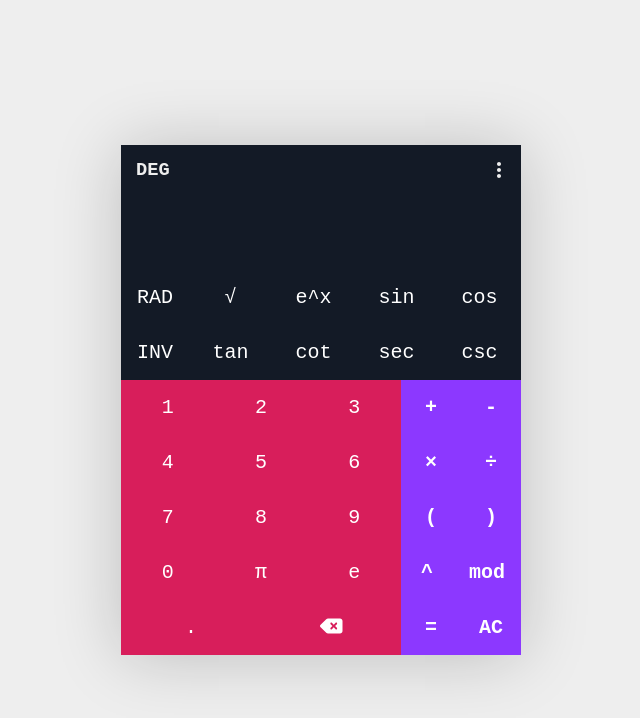
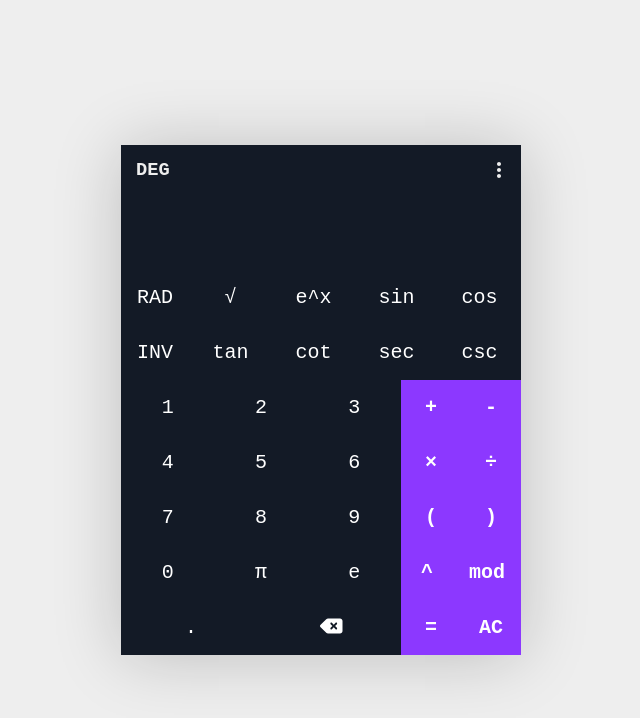
Before and after one commit to serey-roth/calculator, a React (Create React App) app: page / in a window 1280 px wide. Shown: the top 718 px of the page, without its empty margins (319-959 px from the left). Built offline with nearby package versions, Linux system fonts and the light colour scheme; the HTML template or start-up script is replaced by a standard one.

Commit message:
change primary color

```diff
--- a/src/index.css
+++ b/src/index.css
@@ -1,5 +1,5 @@
 :root {
-  --primary: #d81e5b;
+  --primary: #yellow;
   --secondary: #8c38ff;
   --dark: #131a26;
   --light: #eee;
```
Also changed, not shown: 3 other files (tests, documents, lock files or other folders).
